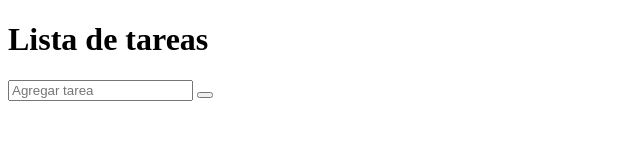
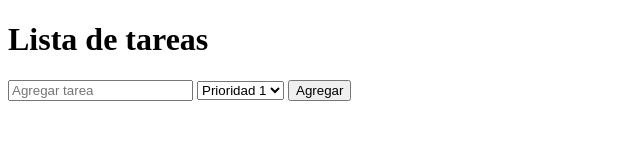
Before and after one commit to florencialarreategui/to_do_list, a plain HTML site: page index.html in a window 1280 px wide. Shown: the whole page, without its empty margins (0-640 px from the left). Drawn offline with Linux system fonts and the light colour scheme.

Commit message:
Agrego select

```diff
--- a/index.html
+++ b/index.html
@@ -11,7 +11,25 @@
     <h1>Lista de tareas</h1>
     <div class="principal">
         <input id="tarea" type="text" placeholder="Agregar tarea">
-        <button id="agregar"></button>
+        <select>
+            <option value="1">
+                Prioridad 1
+            </option>
+            <option value="2">
+                Prioridad 2
+            </option>
+            <option value="3">
+                Prioridad 3
+            </option>
+            <option value="4">
+                Prioridad 4
+            </option>
+            <option value="5">
+                Prioridad 5
+            </option>
+        </select>
+        <button id="agregar">Agregar</button>
+
     </div>
     <ul id="lista"></ul>
 
```
